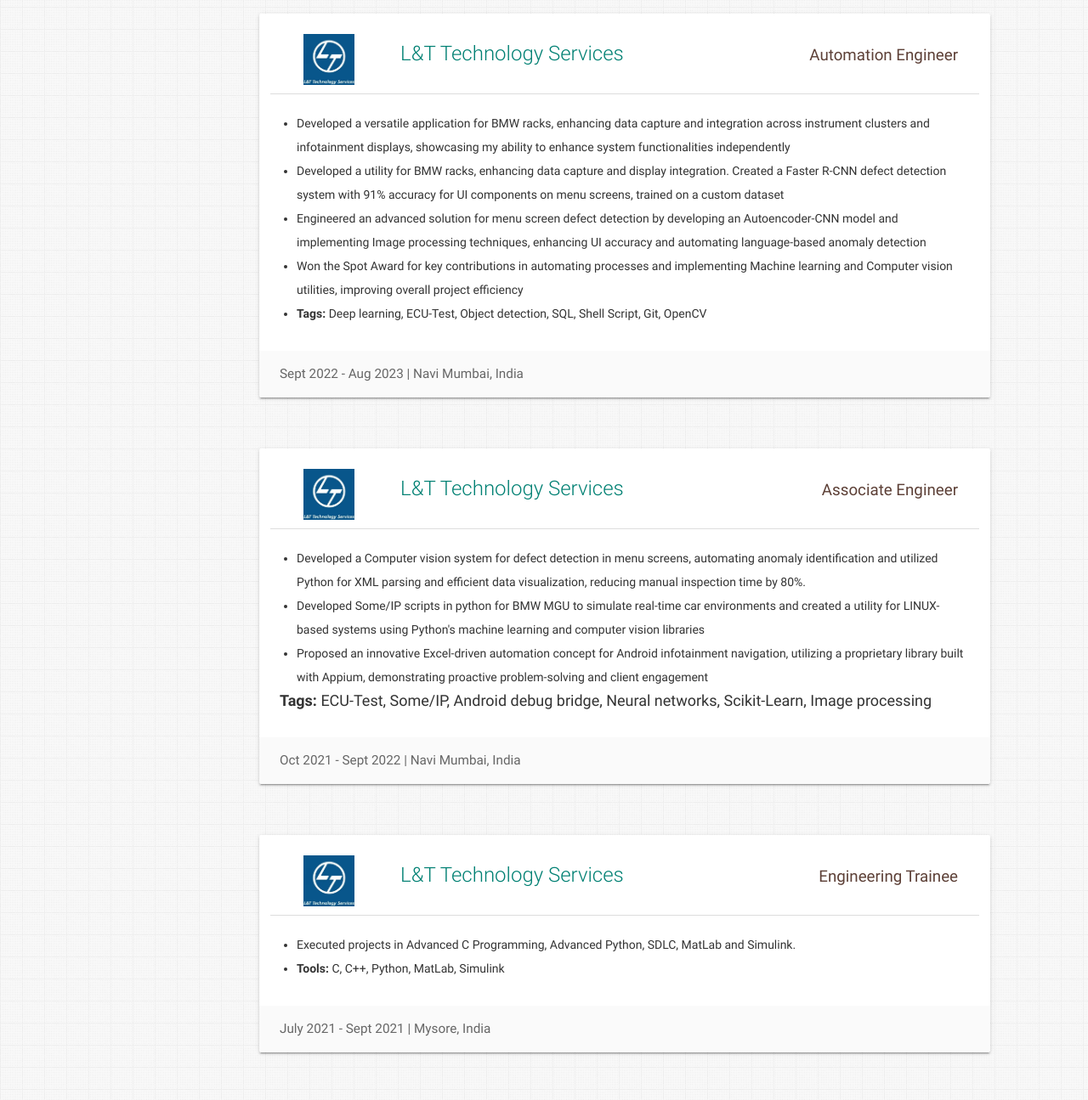
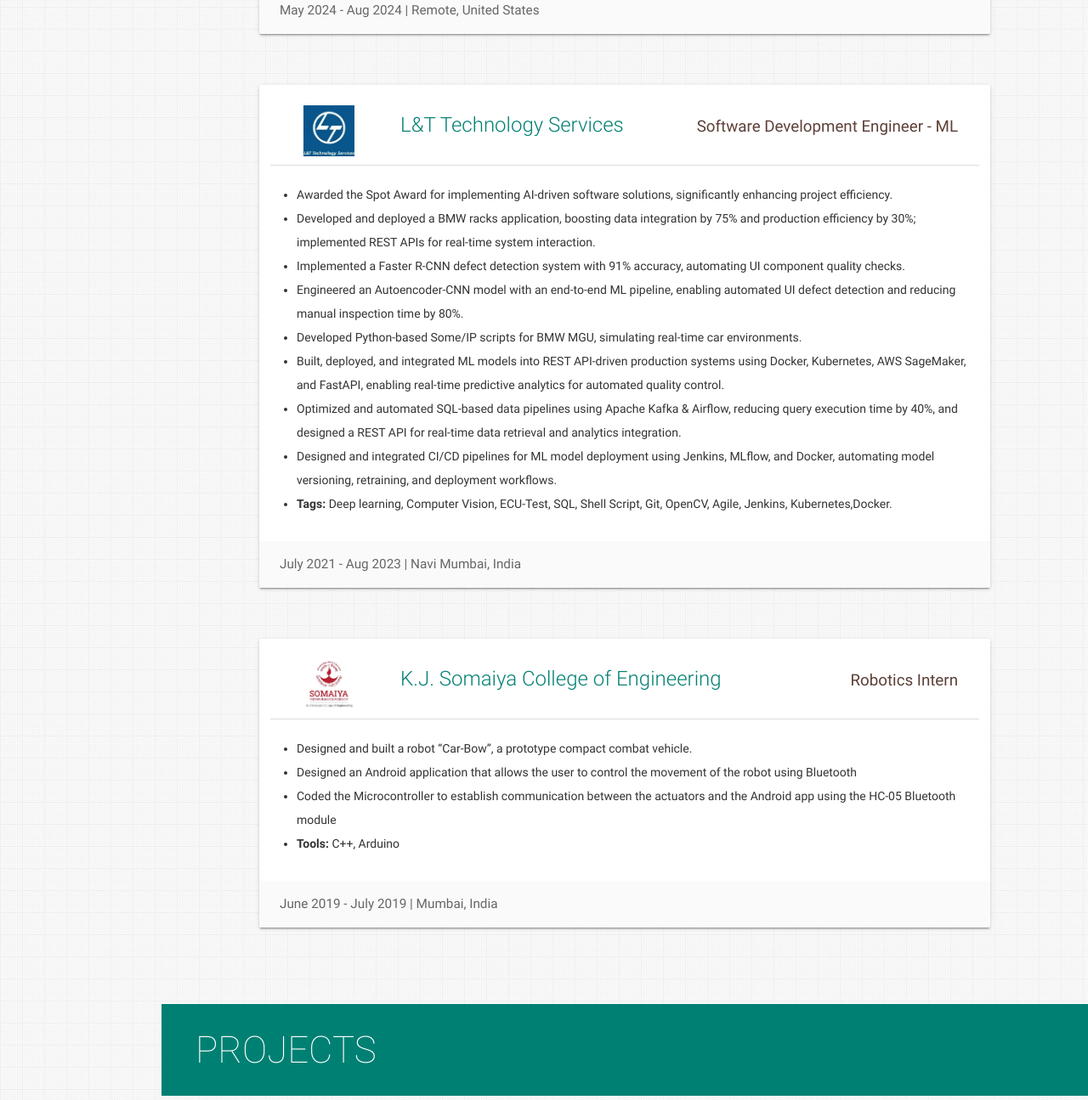
Before and after one commit to amolkerkar/amolkerkar.github.io, a plain HTML site: page index.html in a window 1280 px wide. Shown: the part 3554-4849 px from the top of the page at 85% size. Drawn offline with nearby package versions, Linux system fonts and the light colour scheme.

Commit message:
Update index.html

```diff
--- a/index.html
+++ b/index.html
@@ -298,9 +298,11 @@
             </div>
             <div class="role brown-text text-darken-2">Machine Learning Scientist</div>
             <ul>
-              <li>Architected and fine-tuned models to enhance meal recommendation accuracy, optimized system performance, and implemented AI solutions.</li>
-              <li>Engaged in machine learning development and conducting research with a focus on personalized nutrition.</li>
-              <li><b>Skills:</b> Python, R, Machine learning, NLP, Azure</li>
+              <li>Developed and deployed an AI-powered meal recommendation system leveraging agentic AI entities to analyze biometric data.</li>
+              <li>Designed and automated ML pipelines on Azure, enabling real-time inference for a robotic meal preparation system, while integrating MLflow for model tracking and automated retraining.</li>
+              <li>Integrated ML models into a Django-based backend, deploying RESTful APIs for real-time meal recommendations, improving API response time by 25% and system reliability.</li>
+
+              <li><b>Skills:</b> Python, R, Django, Machine learning, MLflow,  NLP, Azure </li>
             </ul>
           </div>
           <div class="card-action">
@@ -324,9 +326,12 @@
             </div>
             <div class="role brown-text text-darken-2">Research Assistant</div>
             <ul>
-              <li>Conducting research on enhancing facial behavior recognition by developing a text-driven contrastive learning framework.</li>
-              <li>Evaluating and optimizing vision-text architecture integration, achieving state-of-the-art results in facial expression and action unit recognition across multiple datasets.</li>
-              <li><b>Skills:</b> Cross-Modal Learning, Contrastive Learning, Vision-Text Models</li>
+              <li>Developing a CUDA-accelerated robust facial behavior recognition pipeline using progressive image degradation and diffusion-based reconstruction for high-fidelity recovery.</li>
+              <li>Implemented contrastive learning using a modified CLIP-based model, improving expression classification robustness against degraded and reconstructed images.</li>
+              <li>Leveraging state-of-the-art super-resolution techniques to refine facial expression recognition under real-world distortions. </li>
+
+
+              <li><b>Skills:</b> Pytorch, Super-Resolution, Cross-Modal Learning, Contrastive Learning, Vision-Language Models, Deep Learning</li>
             </ul>
           </div>
           <div class="card-action">
@@ -350,10 +355,11 @@
             </div>
             <div class="role brown-text text-darken-2">Machine Learning Intern</div>
             <ul>
-              <li>Formulated and deployed advanced NLP models to refine patient-trial matching, reducing mismatches by 30% , leveraged transformer architectures and RAG systems with LangChain and Pinecone for efficient data retrieval.</li>
-              <li>Overhauled EMR text extraction with a custom OCR and image processing system, boosting data extraction speed by 50%.</li>
-              <li>Automated clinical trial eligibility screening by implementing and deploying an AI-driven WhatsApp chatbot using MongoDB for data storage and retrieval ensuring secure data handling in compliance with HIPAA regulations.</li>
-              <li><b>Skills:</b> Python, Docker, OpenAI, RAGs, LangChain, Pinecone, JavaScript, NodeJS, AWS Lambda, MongoDB, Spark</li>
+              <li>Developed and deployed NLP models for patient-trial matching, leveraging transformer architectures and RAG systems with LangChain & Pinecone, reducing mismatches by 30%, integrated XGBoost for structured eligibility classification.</li>
+              <li>Built a clinical trial eligibility screening AI-chatbot using NodeJS & MongoDB for HIPAA-compliant data handling.</li>
+              <li>Optimized ML inference and deployment using AWS Lambda & Docker, enhancing scalability and reducing  response time.</li>
+
+              <li><b>Skills:</b> Python, Docker, OpenAI, RAGs, LangChain, Pinecone, JavaScript, NodeJS, AWS Lambda, MongoDB, Spark, XGBoost</li>
             </ul>
           </div>
           <div class="card-action">
@@ -378,96 +384,28 @@
                 </p>
               </div>
             </div>
-            <div class="role brown-text text-darken-2">Automation Engineer</div>
+            <div class="role brown-text text-darken-2">Software Development Engineer - ML</div>
             <ul>
+              <li>Awarded the Spot Award for implementing AI-driven software solutions, significantly enhancing project efficiency.</li>
+              <li>Developed and deployed a BMW racks application, boosting data integration by 75% and production efficiency by 30%; implemented REST APIs for real-time system interaction.</li>
+              <li>Implemented a Faster R-CNN defect detection system with 91% accuracy, automating UI component quality checks.</li>
+              <li>Engineered an Autoencoder-CNN model with an end-to-end ML pipeline, enabling automated UI defect detection and reducing manual inspection time by 80%.</li>
+              <li>Developed Python-based Some/IP scripts for BMW MGU, simulating real-time car environments.</li>
+              <li>Built, deployed, and integrated ML models into REST API-driven production systems using Docker, Kubernetes, AWS SageMaker, and FastAPI, enabling real-time predictive analytics for automated quality control.</li>
+              <li>Optimized and automated SQL-based data pipelines using Apache Kafka & Airflow, reducing query execution time by 40%, and designed a REST API for real-time data retrieval and analytics integration.</li>
+              <li>Designed and integrated CI/CD pipelines for ML model deployment using Jenkins, MLflow, and Docker, automating model versioning, retraining, and deployment workflows.</li>
+
               <li>
-                Developed a versatile application for BMW racks, enhancing data capture and integration across instrument clusters and
-infotainment displays, showcasing my ability to enhance system functionalities independently
-              </li>
-              <li>Developed a utility for BMW racks, enhancing data capture and display integration. Created a Faster R-CNN defect
-detection system with 91% accuracy for UI components on menu screens, trained on a custom dataset</li>
-              <li>Engineered an advanced solution for menu screen defect detection by developing an Autoencoder-CNN model and
-implementing Image processing techniques, enhancing UI accuracy and automating language-based anomaly detection</li>
-              <li> Won the Spot Award for key contributions in automating processes and implementing Machine learning and Computer
-vision utilities, improving overall project efficiency</li>
-              <li>
-                <b>Tags:</b> Deep learning, ECU-Test, Object detection, SQL, Shell Script, Git, OpenCV
+                <b>Tags:</b> Deep learning, Computer Vision, ECU-Test, SQL, Shell Script, Git, OpenCV, Agile, Jenkins, Kubernetes,Docker.
               </li>
             </ul>
           </div>
           <div class="card-action">
-            <span>Sept 2022 - Aug 2023 | Navi Mumbai, India</span>
+            <span>July 2021 - Aug 2023 | Navi Mumbai, India</span>
           </div>
         </div>
 
 
-        <div class="card">
-          <div class="card-content">
-            <div class="row">
-              <div class="col s12 m2">
-                <a href="https://www.ltts.com" target="_blank"><img alt="LTTS logo"
-                    src="/assets/img/exp-LTTS-logo.webp" class="responsive-img center-block" /></a>
-              </div>
-              <!-- <div class="col s12 m10"> -->
-              <div class="col s12 m10">
-                <p>
-                  <span class="card-title"><a href="http://ltts.com" target="_blank"
-                      class="teal-text hoverline">L&T Technology Services</a></span>
-                </p>
-              </div>
-            </div>
-            <div class="role brown-text text-darken-2">Associate Engineer</div>
-            <ul>
-              <li>Developed a Computer vision system for defect detection in menu screens, automating anomaly identification and utilized
-Python for XML parsing and efficient data visualization, reducing manual inspection time by 80%.</li>
-              <li>Developed Some/IP scripts in python for BMW MGU to simulate real-time car environments and created a utility for
-LINUX-based systems using Python's machine learning and computer vision libraries
-              </li>
-              <li>Proposed an innovative Excel-driven automation concept for Android infotainment navigation, utilizing a proprietary
-library built with Appium, demonstrating proactive problem-solving and client engagement
-
-              </li>
-
-                <b>Tags:</b> ECU-Test, Some/IP, Android debug bridge, Neural networks, Scikit-Learn, Image processing
-              </li>
-            </ul>
-          </div>
-          <div class="card-action">
-            <span>Oct 2021 - Sept 2022 | Navi Mumbai, India</span>
-          </div>
-        </div>
-
-        <!-- Experience 2 -->
-        <div class="card">
-          <div class="card-content">
-            <div class="row">
-              <div class="col s12 m2">
-                <a href="https://www.ltts.com" target="_blank"><img alt="LTTS logo"
-                  src="/assets/img/exp-LTTS-logo.webp" class="responsive-img center-block" /></a>
-              </div>
-
-              <!-- <div class="col s12 m10"> -->
-              <div class="col s12 m10">
-                <p>
-                  <span class="card-title"><a href="http://ltts.com" target="_blank"
-                    class="teal-text hoverline">L&T Technology Services</a></span>
-                </p>
-              </div>
-            </div>
-            <div class="role brown-text text-darken-2">Engineering Trainee</div>
-            <ul>
-              <li>
-                Executed projects in Advanced C Programming, Advanced Python, SDLC, MatLab and Simulink.
-              </li>
-              <li>
-                <b>Tools:</b> C, C++, Python, MatLab, Simulink
-              </li>
-            </ul>
-          </div>
-          <div class="card-action">
-            <span>July 2021 - Sept 2021 | Mysore, India</span>
-          </div>
-        </div>
 
         <!-- Experience 3 -->
         <div class="card">
```
